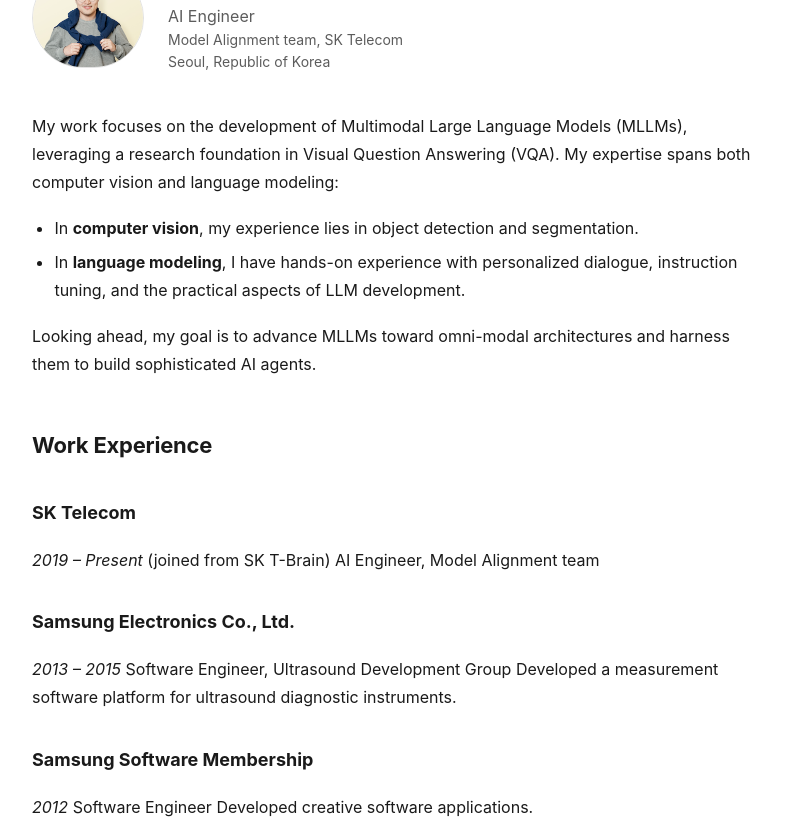
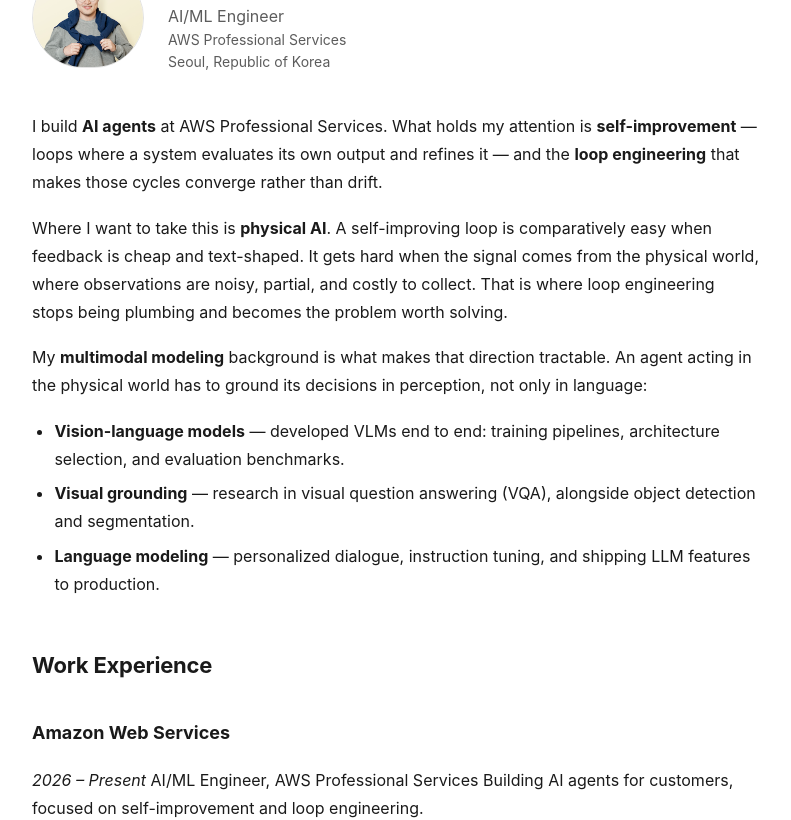
Before and after one commit to btjhjeon/btjhjeon.github.io, an Astro site: page / in a window 1280 px wide. Shown: the part 135-955 px from the top of the page, without its empty margins (244-1035 px from the left). Built offline with nearby package versions, Linux system fonts and the light colour scheme; Astro itself is replaced by a stand-in of ours.

Commit message:
feat: Update profile for AWS Professional Services role

```diff
--- a/src/content/pages/en/about.md
+++ b/src/content/pages/en/about.md
@@ -1,22 +1,32 @@
 ---
 title: "About"
-description: "AI Engineer at SK Telecom, Model Alignment team. Building multimodal large language models, with a research background in visual question answering."
-updated: 2026-08-17
+description: "AI/ML Engineer at AWS Professional Services. Building AI agents around self-improvement and loop engineering, working toward physical AI."
+updated: 2026-08-22
 ---
 
-My work focuses on the development of Multimodal Large Language Models (MLLMs), leveraging a research foundation in Visual Question Answering (VQA). My expertise spans both computer vision and language modeling:
+I build **AI agents** at AWS Professional Services. What holds my attention is **self-improvement** — loops where a system evaluates its own output and refines it — and the **loop engineering** that makes those cycles converge rather than drift.
 
-- In **computer vision**, my experience lies in object detection and segmentation.
-- In **language modeling**, I have hands-on experience with personalized dialogue, instruction tuning, and the practical aspects of LLM development.
+Where I want to take this is **physical AI**. A self-improving loop is comparatively easy when feedback is cheap and text-shaped. It gets hard when the signal comes from the physical world, where observations are noisy, partial, and costly to collect. That is where loop engineering stops being plumbing and becomes the problem worth solving.
 
-Looking ahead, my goal is to advance MLLMs toward omni-modal architectures and harness them to build sophisticated AI agents.
+My **multimodal modeling** background is what makes that direction tractable. An agent acting in the physical world has to ground its decisions in perception, not only in language:
+
+- **Vision-language models** — developed VLMs end to end: training pipelines, architecture selection, and evaluation benchmarks.
+- **Visual grounding** — research in visual question answering (VQA), alongside object detection and segmentation.
+- **Language modeling** — personalized dialogue, instruction tuning, and shipping LLM features to production.
 
 ## Work Experience
 
+### Amazon Web Services
+
+*2026 – Present*
+AI/ML Engineer, AWS Professional Services
+Building AI agents for customers, focused on self-improvement and loop engineering.
+
 ### SK Telecom
 
-*2019 – Present* (joined from SK T-Brain)
+*2019 – 2026* (joined from SK T-Brain)
 AI Engineer, Model Alignment team
+Developed multimodal large language models and personalized dialogue systems. See [Projects](/projects/) for details.
 
 ### Samsung Electronics Co., Ltd.
 
--- a/src/content/pages/ko/about.md
+++ b/src/content/pages/ko/about.md
@@ -1,22 +1,32 @@
 ---
 title: "소개"
-description: "SK텔레콤 Model Alignment 팀 AI 엔지니어. Visual Question Answering 연구를 기반으로 멀티모달 대규모 언어모델을 개발합니다."
-updated: 2026-08-17
+description: "AWS Professional Services AI/ML 엔지니어. self-improvement와 loop engineering을 중심으로 AI 에이전트를 개발하며 physical AI로의 확장을 지향합니다."
+updated: 2026-08-22
 ---
 
-Visual Question Answering(VQA) 연구를 기반으로 멀티모달 대규모 언어모델(MLLM) 개발에 집중하고 있습니다. 컴퓨터 비전과 언어 모델링 양쪽에 걸친 경험을 갖고 있습니다.
+AWS Professional Services에서 **AI 에이전트**를 만들고 있습니다. 요즘 붙들고 있는 주제는 **self-improvement**입니다. 시스템이 자기 출력을 평가하고 스스로 다듬는 루프죠. 그 루프가 엉뚱한 방향으로 흘러가지 않고 제대로 수렴하게 만드는 **loop engineering**에도 함께 매달려 있습니다.
 
-- **컴퓨터 비전** 분야에서는 객체 탐지(object detection)와 분할(segmentation)을 다뤘습니다.
-- **언어 모델링** 분야에서는 개인화 대화, instruction tuning, LLM 개발 실무를 경험했습니다.
+이 흐름을 이어가고 싶은 쪽은 **physical AI**입니다. 피드백을 값싸게 얻을 수 있고 그 형태가 텍스트라면 자기개선 루프는 그럭저럭 굴러갑니다. 문제는 신호가 물리 세계에서 올 때입니다. 관측에는 노이즈가 끼고 한 번에 일부만 보입니다. 한 번 얻는 비용도 큽니다. 이때부터 loop engineering은 곁다리 작업이 아니라 정작 풀어야 할 문제가 됩니다.
 
-앞으로는 MLLM을 옴니모달 아키텍처로 발전시키고, 이를 활용해 정교한 AI 에이전트를 만드는 것을 목표로 하고 있습니다.
+이 방향을 현실적으로 밟아나갈 밑바탕이 그동안 쌓은 **멀티모달 모델링** 경험입니다. 물리 세계에서 움직이는 에이전트는 언어만 보고 판단할 수 없습니다. 무엇을 보고 들었는지, 그 지각에 판단의 근거를 두어야 합니다.
+
+- **비전 언어 모델(VLM)** — 학습 파이프라인 구축, 아키텍처 선정, 평가 벤치마크까지 개발 전 과정을 맡았습니다.
+- **Visual grounding** — Visual Question Answering(VQA)을 연구했고 객체 탐지와 분할도 다뤘습니다.
+- **언어 모델링** — 개인화 대화와 instruction tuning을 하면서 LLM 기능을 실제 서비스로 내보냈습니다.
 
 ## 경력
 
+### Amazon Web Services
+
+*2026 – 현재*
+AI/ML 엔지니어, AWS Professional Services
+고객을 위한 AI 에이전트를 개발하며 self-improvement와 loop engineering에 집중하고 있습니다.
+
 ### SK텔레콤
 
-*2019 – 현재* (SK T-Brain에서 합류)
+*2019 – 2026* (SK T-Brain에서 시작)
 AI 엔지니어, Model Alignment 팀
+멀티모달 대규모 언어모델과 개인화 대화 시스템을 개발했습니다. 자세한 내용은 [프로젝트](/ko/projects/)에 있습니다.
 
 ### 삼성전자
 
@@ -28,7 +38,7 @@ AI 엔지니어, Model Alignment 팀
 
 *2012*
 소프트웨어 엔지니어
-창의적인 소프트웨어 응용을 개발했습니다.
+소프트웨어 응용을 기획하고 만들었습니다.
 
 ## 학력
 
--- a/src/site.config.ts
+++ b/src/site.config.ts
@@ -31,18 +31,18 @@ export const meta: Record<Locale, {
 }> = {
   en: {
     title: 'Jaehyun Jun',
-    tagline: 'AI Engineer',
+    tagline: 'AI/ML Engineer',
     description:
-      'AI Engineer at SK Telecom, Model Alignment team. Building multimodal large language models, with a research background in visual question answering.',
-    affiliation: 'Model Alignment team, SK Telecom',
+      'AI/ML Engineer at AWS Professional Services. Building AI agents around self-improvement and loop engineering, working toward physical AI.',
+    affiliation: 'AWS Professional Services',
     location: 'Seoul, Republic of Korea',
   },
   ko: {
     title: '전재현',
-    tagline: 'AI 엔지니어',
+    tagline: 'AI/ML 엔지니어',
     description:
-      'SK텔레콤 Model Alignment 팀 AI 엔지니어. Visual Question Answering 연구를 기반으로 멀티모달 대규모 언어모델을 개발합니다.',
-    affiliation: 'SK텔레콤 Model Alignment 팀',
+      'AWS Professional Services AI/ML 엔지니어. self-improvement와 loop engineering을 중심으로 AI 에이전트를 개발하며 physical AI로의 확장을 지향합니다.',
+    affiliation: 'AWS Professional Services',
     location: '대한민국 서울',
   },
 };
```
